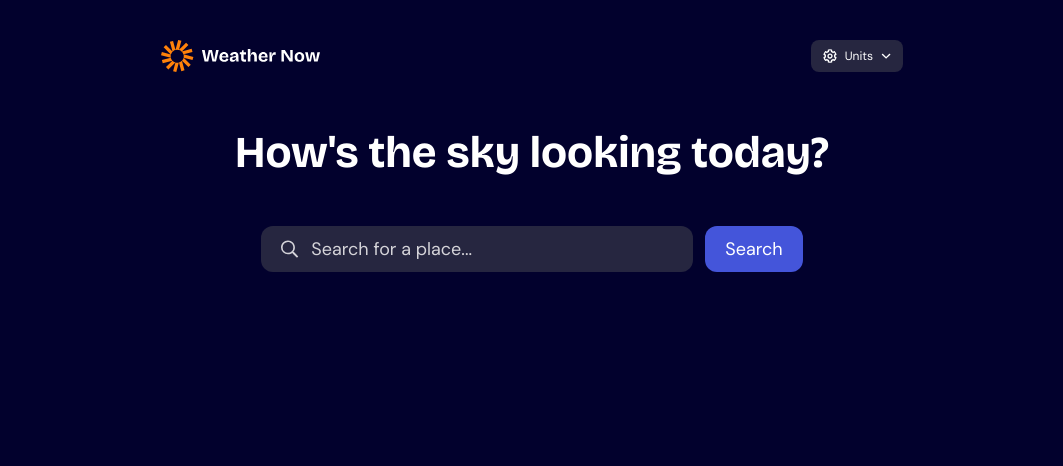
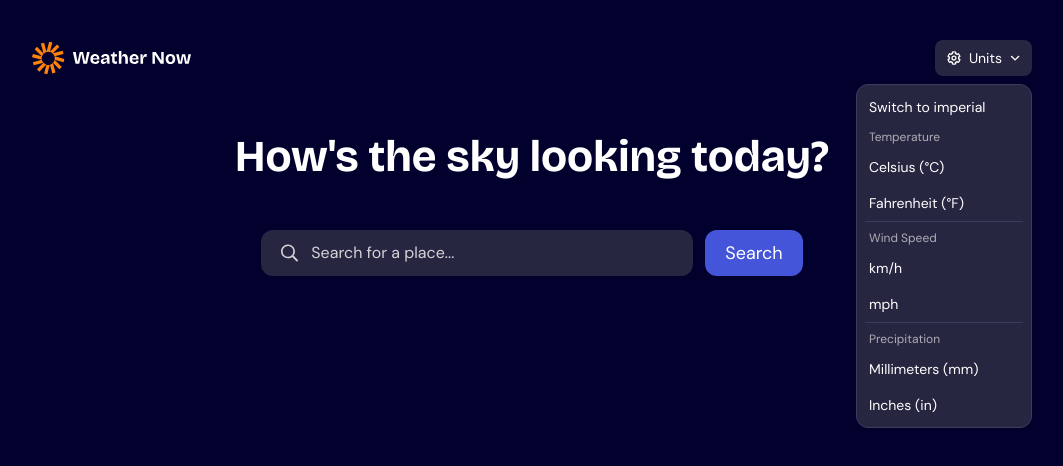
Before and after one commit to Dotesag/fm-weather-app, a Next.js app: page / in a window 1280 px wide. Shown: the top 466 px of the page, without its empty margins (108-1171 px from the left). Built offline with nearby package versions, Linux system fonts and the light colour scheme.

Commit message:
unit change / header 2/3

```diff
--- a/src/components/Header/Header.tsx
+++ b/src/components/Header/Header.tsx
@@ -1,4 +1,9 @@
 import Image from "next/image";
+import {
+  PRECIPITATION_UNITS,
+  TEMPERATURE_UNITS,
+  WIND_SPEED_UNITS,
+} from "@/types/weather";
 
 export default function Header() {
   return (
@@ -11,7 +16,8 @@ export default function Header() {
           alt="Weather Now"
           className="w-40"
         />
-        <button className="bg-block py-2 px-3 rounded-lg flex gap-2 text-xs items-center">
+        <div className="relative">
+          <button className="bg-block py-2 px-3 rounded-lg flex gap-2 text-sm items-center cursor-pointer">
             <Image
               src={"/images/icon-units.svg"}
               height={16}
@@ -28,6 +34,59 @@ export default function Header() {
               className="w-2.5"
             />
           </button>
+          <div className="absolute bg-block px-2 py-1 rounded-xl border border-border text-sm text-nowrap right-0 mt-2 w-100 max-w-44">
+            <button className="text-left px-1 py-2 hover:bg-block-child rounded-md duration-200 cursor-pointer w-full">
+              Switch to imperial
+            </button>
+            <div>
+              <p className="text-neutral-300 text-xs m-1">Temperature</p>
+              <div className="flex flex-col items-left">
+                {TEMPERATURE_UNITS.map((tUnit, i) => {
+                  return (
+                    <button
+                      key={i}
+                      className="text-left px-1 py-2 hover:bg-block-child rounded-md duration-200 cursor-pointer"
+                    >
+                      <div>{tUnit.name} </div>
+                    </button>
+                  );
+                })}
+              </div>
+            </div>
+            <hr className="border-border" />
+            <div>
+              <p className="text-neutral-300 text-xs m-1 mt-2">Wind Speed</p>
+              <div className="flex flex-col items-left">
+                {WIND_SPEED_UNITS.map((tUnit, i) => {
+                  return (
+                    <button
+                      key={i}
+                      className="text-left px-1 py-2 hover:bg-block-child rounded-md duration-200 cursor-pointer"
+                    >
+                      <div>{tUnit.name} </div>
+                    </button>
+                  );
+                })}
+              </div>
+            </div>
+            <hr className="border-border" />
+            <div>
+              <p className="text-neutral-300 text-xs m-1 mt-2">Precipitation</p>
+              <div className="flex flex-col items-left">
+                {PRECIPITATION_UNITS.map((tUnit, i) => {
+                  return (
+                    <button
+                      key={i}
+                      className="text-left px-1 py-2 hover:bg-block-child rounded-md duration-200 cursor-pointer"
+                    >
+                      <div>{tUnit.name} </div>
+                    </button>
+                  );
+                })}
+              </div>
+            </div>
+          </div>
+        </div>
       </div>
       <h1 className="font-bricolage-grotesque text-[44px] mt-12">
         How's the sky looking today?
--- a/src/components/Mainpage.tsx
+++ b/src/components/Mainpage.tsx
@@ -34,7 +34,7 @@ export default function Mainpage() {
   return (
     <mainContext.Provider value={{ city, setCity, apiError, setApiError }}>
       <div className="flex flex-col items-center w-full  ">
-        <div className="flex flex-col w-full max-w-58/100 ">
+        <div className="flex flex-col w-full max-w-250 ">
           <Header />
           <Weather />
         </div>
--- a/src/components/Weather/PlaceSelect/PlaceSelect.tsx
+++ b/src/components/Weather/PlaceSelect/PlaceSelect.tsx
@@ -69,8 +69,8 @@ export default function PlaceSelect() {
         setIsSelectorOpen(true);
       }}
       onKeyDown={(event) => {
-        event.preventDefault();
         if (event.key === "Escape") {
+          event.preventDefault();
           if (isSelectorOpen) {
             inputRef.current?.focus();
             setIsSelectorOpen(false);
@@ -96,7 +96,7 @@ export default function PlaceSelect() {
           id="place-search"
           value={inputValue}
           placeholder="Search for a place..."
-          className="w-full mr-5 focus:outline-none rounded-sm placeholder:text-neutral-200 [&::-webkit-search-cancel-button]:appearance-none"
+          className="w-full mr-5 focus:outline-none rounded-sm placeholder:text-neutral-200 [&::-webkit-search-cancel-button]:appearance-none text-base"
           onChange={(event) => {
             setInputValue(event.target.value);
           }}
@@ -145,7 +145,7 @@ export default function PlaceSelect() {
         </div>
       </div>
       <button
-        className="bg-blue-500 px-5 flex items-center justify-center rounded-xl cursor-pointer"
+        className="bg-blue-500 px-5 flex items-center justify-center rounded-xl cursor-pointer hover:bg-blue-700 duration-200"
         type="submit"
       >
         Search
--- a/src/types/weather.ts
+++ b/src/types/weather.ts
@@ -22,6 +22,21 @@ export type Weather = {
   timezone: string;
 };
 
-export type WindSpeedUnit = "kmh" | "mph";
-export type TemperatureUnit = "celsius" | "fahrenheit";
-export type PrecipitationUnit = "mm" | "inch";
+export const WIND_SPEED_UNITS = [
+  { name: "km/h", code: "kmh" },
+  { name: "mph", code: "mph" },
+] as const;
+
+export const TEMPERATURE_UNITS = [
+  { name: "Celsius (°C)", code: "celsius" },
+  { name: "Fahrenheit (°F)", code: "fahrenheit" },
+] as const;
+
+export const PRECIPITATION_UNITS = [
+  { name: "Millimeters (mm)", code: "mm" },
+  { name: "Inches (in)", code: "inch" },
+] as const;
+
+export type WindSpeedUnit = (typeof WIND_SPEED_UNITS)[number]["code"];
+export type TemperatureUnit = (typeof TEMPERATURE_UNITS)[number]["code"];
+export type PrecipitationUnit = (typeof PRECIPITATION_UNITS)[number]["code"];
```
Lines whose indentation alone changed are shown as unchanged.
